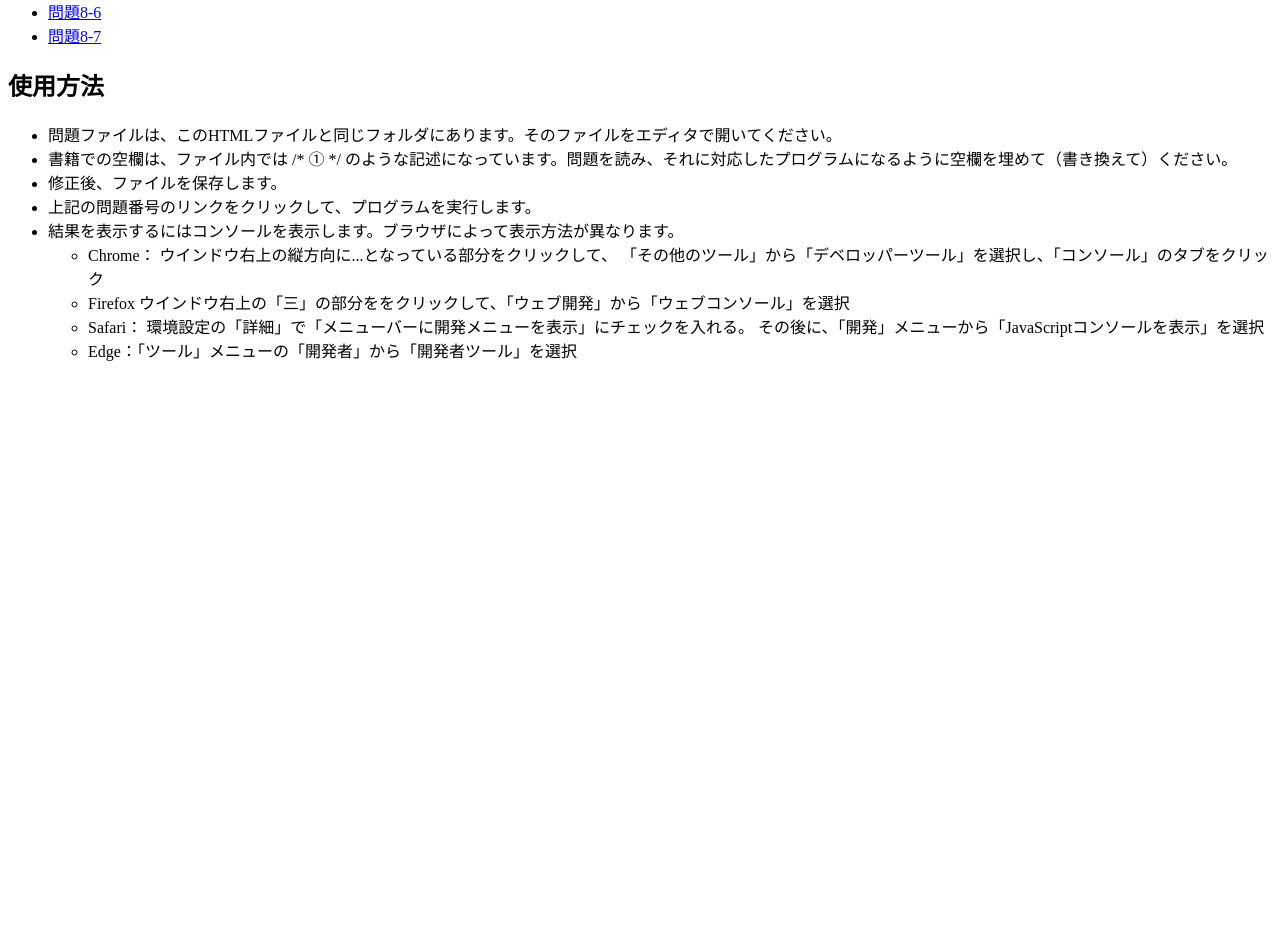
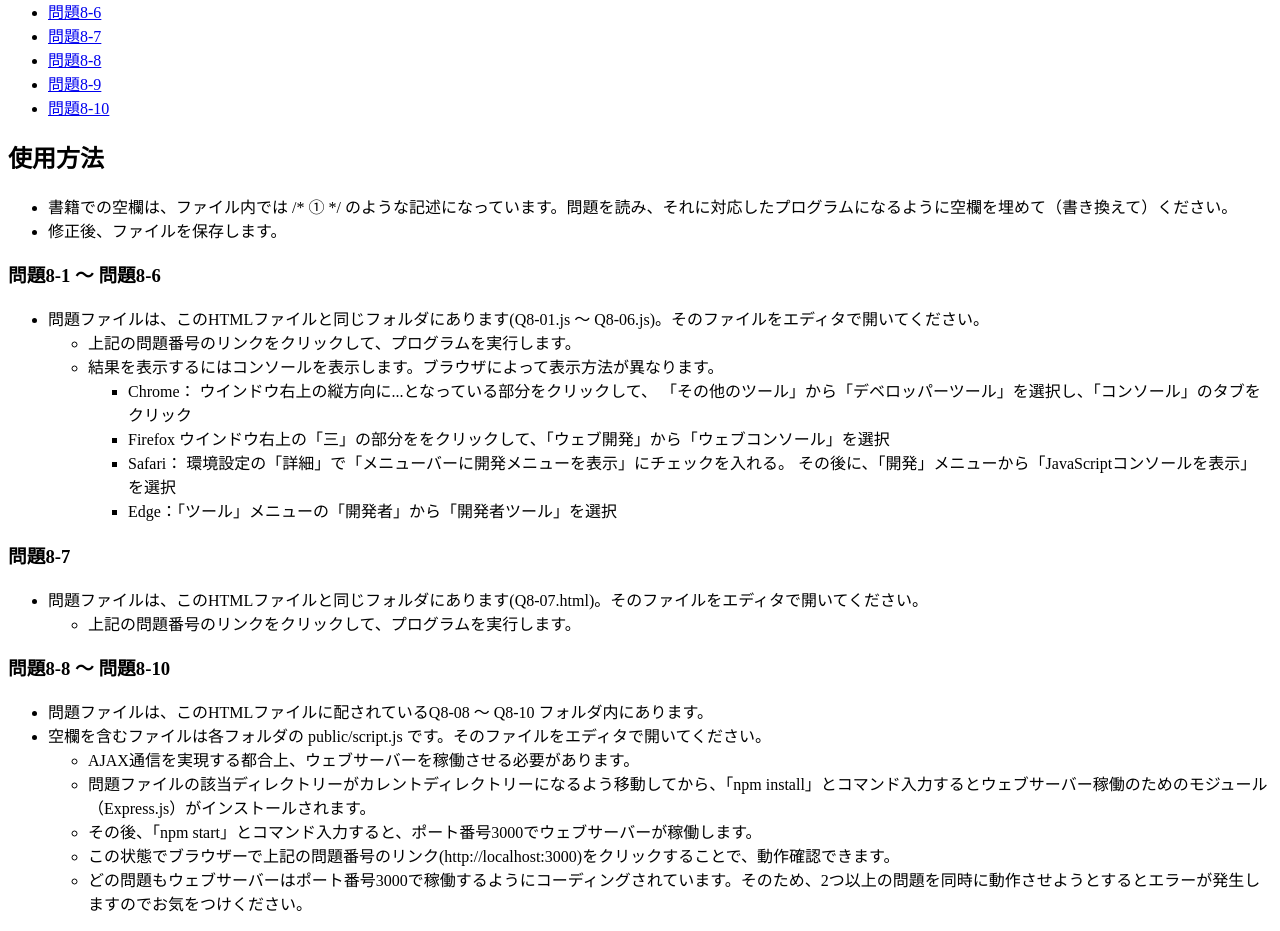
Before and after one commit to hskaneko/js-drill-questions, a plain HTML site: page Chapter_8/index.html in a window 1280 px wide. Shown: the part 210-1141 px from the top of the page. Before the commit the page ends 800 px from the top, so only its background shows below. Drawn offline with Linux system fonts and the light colour scheme.

Commit message:
Chapter 8 : updated index.html

```diff
--- a/Chapter_8/index.html
+++ b/Chapter_8/index.html
@@ -26,12 +26,19 @@
         <li><a href="javascript:test(5)">問題8-5</a></li>
         <li><a href="javascript:test(6)">問題8-6</a></li>
         <li><a href="Q8-07.html">問題8-7</a></li>
+        <li><a href="http://localhost:3000">問題8-8</a></li>
+        <li><a href="http://localhost:3000">問題8-9</a></li>
+        <li><a href="http://localhost:3000">問題8-10</a></li>
     </ul>
     <h2>使用方法</h2>
     <ul>
-        <li>問題ファイルは、このHTMLファイルと同じフォルダにあります。そのファイルをエディタで開いてください。</li>
         <li>書籍での空欄は、ファイル内では /* ① */ のような記述になっています。問題を読み、それに対応したプログラムになるように空欄を埋めて（書き換えて）ください。</li>
         <li>修正後、ファイルを保存します。</li>
+    </ul>
+    <h3>問題8-1 〜 問題8-6</h3>
+    <ul>
+        <li>問題ファイルは、このHTMLファイルと同じフォルダにあります(Q8-01.js 〜 Q8-06.js)。そのファイルをエディタで開いてください。</li>
+        <ul>
             <li>上記の問題番号のリンクをクリックして、プログラムを実行します。</li>
             <li>結果を表示するにはコンソールを表示します。ブラウザによって表示方法が異なります。
                 <ul>
@@ -46,6 +53,25 @@
                 </ul>
             </li>
         </ul>
+    </ul>
+    <h3>問題8-7</h3>
+    <ul>
+        <li>問題ファイルは、このHTMLファイルと同じフォルダにあります(Q8-07.html)。そのファイルをエディタで開いてください。</li>
+        <ul>
+            <li>上記の問題番号のリンクをクリックして、プログラムを実行します。</li>
+        </ul>
+    </ul>
+    <h3>問題8-8 〜 問題8-10</h3>
+    <ul>
+        <li>問題ファイルは、このHTMLファイルに配されているQ8-08 〜 Q8-10 フォルダ内にあります。</li>
+        <li>空欄を含むファイルは各フォルダの public/script.js です。そのファイルをエディタで開いてください。</li>
+        <ul>
+            <li>AJAX通信を実現する都合上、ウェブサーバーを稼働させる必要があります。</li>
+            <li>問題ファイルの該当ディレクトリーがカレントディレクトリーになるよう移動してから、「npm install」とコマンド入力するとウェブサーバー稼働のためのモジュール（Express.js）がインストールされます。</li>
+            <li>その後、「npm start」とコマンド入力すると、ポート番号3000でウェブサーバーが稼働します。</li>
+            <li>この状態でブラウザーで上記の問題番号のリンク(http://localhost:3000)をクリックすることで、動作確認できます。</li>
+            <li>どの問題もウェブサーバーはポート番号3000で稼働するようにコーディングされています。そのため、2つ以上の問題を同時に動作させようとするとエラーが発生しますのでお気をつけください。</li>
+        </ul>
+    </ul>
 </body>
-
 </html>
```
Lines whose indentation alone changed are shown as unchanged.
